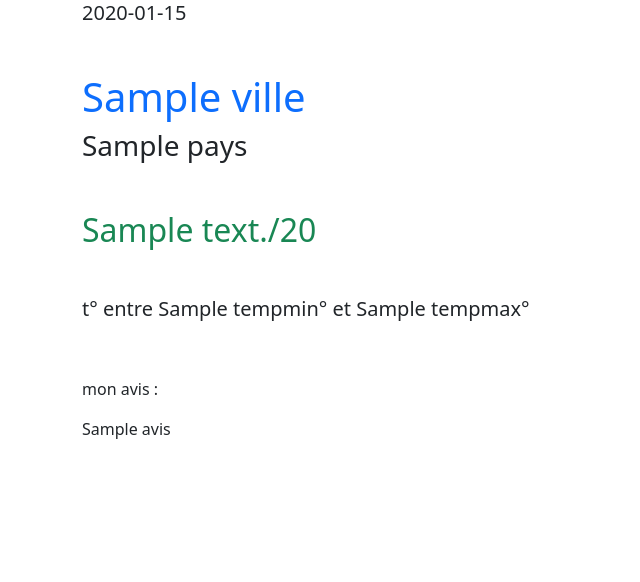
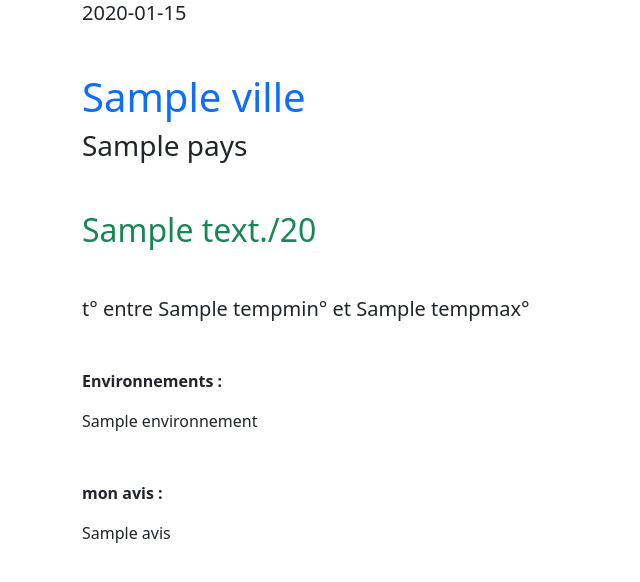
Before and after one commit to VengefulGwe/mesvoyages, a Symfony app: template templates/pages/voyage.html.twig in a window 1280 px wide. Shown: the part 167-749 px from the top of the page, without its empty margins (0-640 px from the left). Run offline with Twig, Linux system fonts and the light colour scheme; the template is opened without the code that fills it: most values are stand-ins (such as "Sample title", 1, 10 or a date in 2020); some libraries are stand-ins or nearby versions.

Commit message:
Phase 17 : ORM (utilisation du lien entre les tables, partie front)

```diff
--- a/templates/pages/voyage.html.twig
+++ b/templates/pages/voyage.html.twig
@@ -12,6 +12,10 @@
                 <h2 class="text-danger mt-5">{{ visite.note }}/20</h2>
             {% endif %}
             <h5 class="mt-5">t° entre {{ visite.tempmin }}° et {{ visite.tempmax }}°</h5>
+            <p class="mt-5"><strong>Environnements :</strong></p>
+            {% for environnement in visite.environnements %}
+                {{ environnement.nom }}
+            {% endfor %}
         </div>
         <div class="col">
             <!-- emplacement photo -->
@@ -19,7 +23,7 @@
     </div>
     <div class="row mt-5">
         <div class="col md-12">
-            <p><trong>mon avis :</strong</p>
+            <p><strong>mon avis :</strong></p>
             <p>
                 {{ visite.avis }}
             </p>
```
